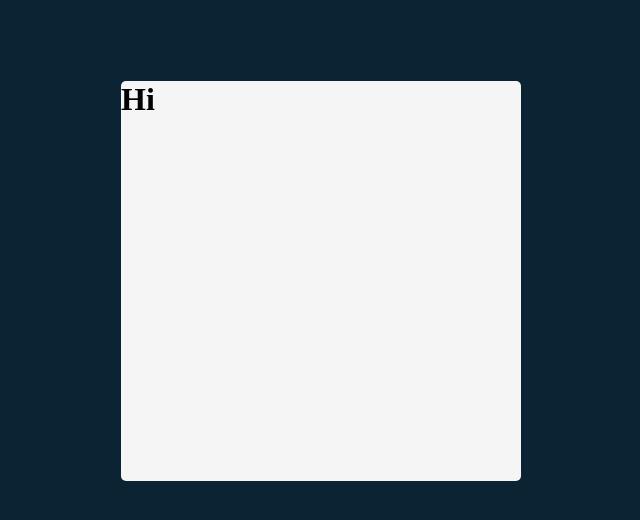
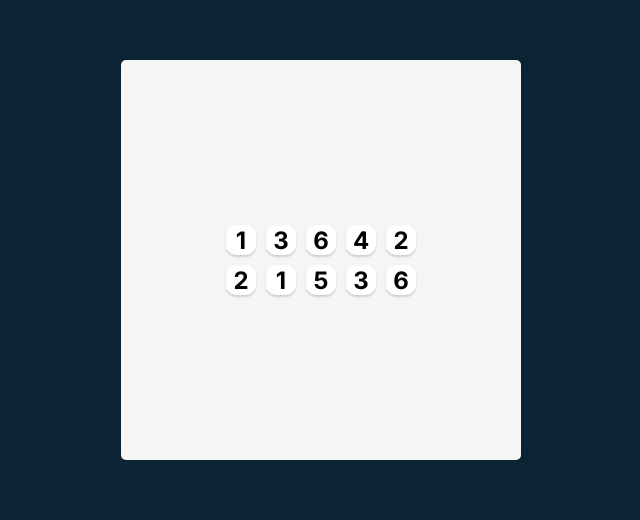
Before and after one commit to KSapalska/Tenzies, a React (Vite) app: page / in a window 1280 px wide. Shown: the part 140-660 px from the top of the page, without its empty margins (319-959 px from the left). Built offline with nearby package versions, Linux system fonts and the light colour scheme.

Commit message:
Die component and array

```diff
--- /dev/null
+++ b/components/Die.jsx
@@ -0,0 +1,8 @@
+export default function Die(props){
+
+    return (
+        <>
+        <button className="die">{props.value}</button>
+        </>
+    )
+}
--- a/index.html
+++ b/index.html
@@ -2,6 +2,9 @@
 <html lang="en">
   <head>
     <meta charset="UTF-8" />
+    <link rel="preconnect" href="https://fonts.googleapis.com">
+    <link rel="preconnect" href="https://fonts.gstatic.com" crossorigin>
+    <link href="https://fonts.googleapis.com/css2?family=Inter:ital,opsz,wght@0,14..32,100..900;1,14..32,100..900&display=swap" rel="stylesheet">
     <link rel="stylesheet" href="./src/index.css">
     <title>Tenzies</title>
   </head>
--- a/src/App.jsx
+++ b/src/App.jsx
@@ -1,8 +1,34 @@
+import Die from "../components/Die"
+
 export default function App() {
+
+
+  function generateAllNewDice(){
+    const newDice =[]
+    for (let i=0;i<10;i++){
+    const randomNumber= Math.floor(Math.random() * 6)+1
+    newDice.push(randomNumber)
+
+    }
+    return newDice
+    }
+    console.log(generateAllNewDice());
   return (
     <>
       <main>
-        <h1>Hi</h1>
+
+        <div className="dice-container">
+        <Die  value="1"/>
+        <Die value="3"/>
+        <Die value="6"/>
+        <Die value="4"/>
+        <Die value="2"/>
+        <Die value="2"/>
+        <Die value="1"/>
+        <Die value="5"/>
+        <Die value="3"/>
+        <Die value="6"/>
+        </div>
       </main>
     </>
   );
--- a/src/index.css
+++ b/src/index.css
@@ -24,5 +24,27 @@
   background-color: #F5F5F5;
   height: 100%;
   border-radius: 5px;
+  display: flex;
+  flex-direction: column;
+  justify-content: center;
+  align-items: center;
+}
 
+ .dice-container {
+  display: grid;
+  grid-template-columns: repeat(5, 1fr);
+  gap: 10px;
 }
+
+ .die {
+  height: 30px;
+    width: 30px;
+    box-shadow: 0px 2px 2px rgba(0, 0, 0, 0.15);
+    border-radius: 10px;
+    border: none;
+    background-color: white;
+    font-size: 1.5rem;
+    font-weight: bold;
+    cursor: pointer;
+    font-family: Inter, sans-serif;
+  }
--- a/src/index.jsx
+++ b/src/index.jsx
@@ -3,4 +3,4 @@
 
 import App from "./App.jsx";
 
-root.render(<App/>);
+root.render(<App />);
```
